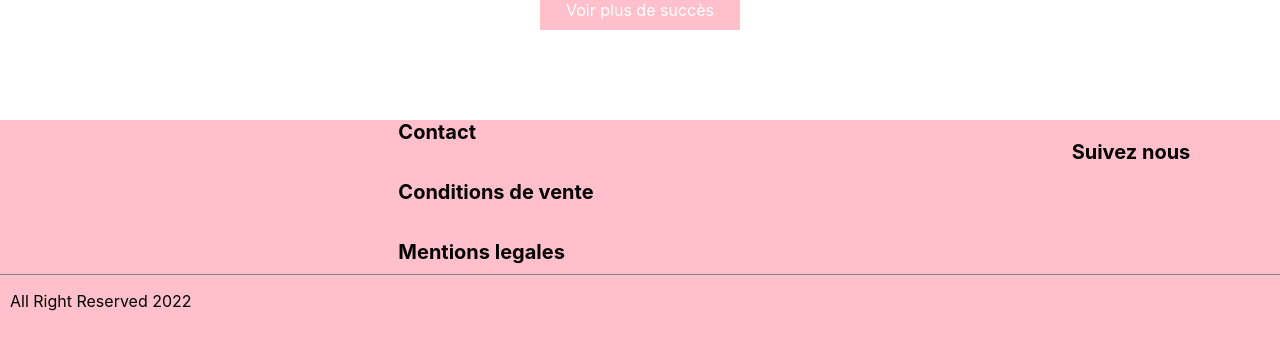
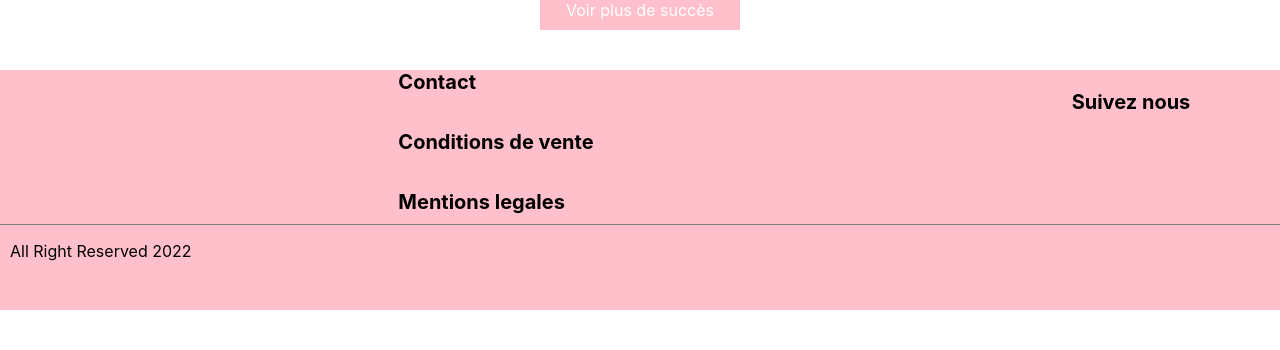
Before and after one commit to yohanetifier/du-regard-a-la-manucure, a React (Create React App) app: page / in a window 1280 px wide. Shown: the part 4045-4395 px from the top of the page. After the commit the page ends 4355 px from the top, so only its background shows below. Built offline with nearby package versions, Linux system fonts and the light colour scheme.

Commit message:
DRALM-22 animation on the footer scale the wrapper

```diff
--- a/src/components/Footer/Footer.module.scss
+++ b/src/components/Footer/Footer.module.scss
@@ -1,6 +1,6 @@
 @use '../../styles/utils/variables.scss' as var;
 
-.conditionsdevente ,.mentionslegales ,.contact, /* .follow */ {
+.conditionsdevente ,.mentionslegales ,.contact, {
     font-size: 20px;
     font-weight: bold;
 }
@@ -8,7 +8,6 @@
 .conditionsdevente ,.mentionslegales ,.contact {
     text-decoration: none;
     color: black;
-    // margin-bottom: 10px;
     outline: none;
 }
 
@@ -16,10 +15,10 @@
     display: grid;
     grid-template-columns: repeat(12, 1fr);
     grid-template-rows: repeat(5, 20%);
-    // border: 2px solid red;
-    margin-top: 50px;
+    // margin-top: 50px;
     background-color: pink;
     height: 30vh;
+    // height: 100%;
     @media screen and (max-width: map-get(var.$breakpoints, "phone-down")){
         height: 40vh;
     }
@@ -27,7 +26,6 @@
 
 
 .firstwrapper {
-//    border: 2px solid orange;
    grid-row: 1 / 4;
    grid-column: 1 / 13;
    display: grid;
@@ -36,7 +34,6 @@
 .imgwrapper {
     grid-column: 1 / 6;
     grid-row: 1 / 4;
-    // border: 2px solid purple;
 }
 
 .menu {
@@ -55,21 +52,8 @@
     justify-content: space-between;
 }
 
-// .followwrapper {
-//     grid-column: 7 / 8;
-//     display: flex;
-//     flex-direction: column;
-//     margin-right: 10px;
-//     @media screen and (max-width: "500px" ){
-//         grid-row: 2 / 4;
-//         grid-column: 1 / 6;
-//         // margin-top: -20px;
-
-//     }
-// }
 
 .bottomwrapper {
-    // border: 2px solid orange;
     grid-column: 1 / 13;
     grid-row: 4 / 6;
     border-top: 1px solid grey;
@@ -82,8 +66,6 @@
     }
 
 }
-
-// .icon {
-//     display: flex;
-//     justify-content: space-between;
-// }
+.layoutwrapper {
+    min-height: 30vh;
+}
--- a/src/components/Footer/Footer.tsx
+++ b/src/components/Footer/Footer.tsx
@@ -5,11 +5,16 @@ import { faTwitter } from '@fortawesome/free-brands-svg-icons';
 import { faInstagram } from '@fortawesome/free-brands-svg-icons';
 import {Link} from 'react-router-dom';
 import Follow from '../Follow/Follow'
+import {motion} from 'framer-motion';
 
 interface Link {
     label: string
     to: string
     className: string
+}
+
+interface Props {
+    animation: boolean
 }
 
 const FooterLink: Link[] = [
@@ -30,10 +35,26 @@ const FooterLink: Link[] = [
     },
 ]
 
-function Footer() {
+function Footer({animation}: Props) {
+    // const wrapperAppear, setWrapperApper
     return (
-        <div className={styles.mainwrapper}>
-            <div className={styles.firstwrapper}>
+        <div className={styles.layoutwrapper}>
+       {animation &&
+       <motion.div
+       className={styles.mainwrapper}
+       initial={{
+        scaleY: 0,
+        transformOrigin: `bottom`
+    }}
+       animate={{
+        scaleY: 1,
+        transformOrigin: `bottom`,
+    }}
+    transition={{
+        duration: 1
+    }}
+       >
+             <div className={styles.firstwrapper}>
                 <div className={styles.imgwrapper}>
                     <img src="" alt="" className={styles.img} />
                 </div>
@@ -46,9 +67,10 @@ function Footer() {
                     <Follow />
                 </div>
             </div>
-            <div className={styles.bottomwrapper}>
+             <div className={styles.bottomwrapper}>
                 <p>All Right Reserved 2022</p>
             </div>
+        </motion.div>}
         </div>
     )
 };
--- a/src/components/Home/Home.tsx
+++ b/src/components/Home/Home.tsx
@@ -8,8 +8,11 @@ import Footer from '../Footer/Footer';
 import imgBelowRight from '../../assets/images/apostolos-vamvouras-Mky1mc85XQQ-unsplash (1).jpg'
 import img1 from '../../assets/images/clay-banks-_3Sud4WPPYE-unsplash.jpg';
 
+export interface Props {
+    animationDone(arg: boolean): void
+}
 
-function Home() {
+function Home({animationDone}: Props) {
 
     return (
         <div className={styles.wrapper}>
@@ -31,8 +34,8 @@ function Home() {
             />
             <SecondSection />
             <Services />
-            <Work />
-            <Footer />
+            <Work animationDone={animationDone}/>
+            {/* <Footer /> */}
         </div>
     )
 }
--- a/src/components/Routes/Routes.tsx
+++ b/src/components/Routes/Routes.tsx
@@ -1,4 +1,4 @@
-import React from 'react';
+import {createContext, useState} from 'react';
 import { Routes, Route } from 'react-router-dom'
 import Header from '../Header/Header'
 import './App.css';
@@ -9,20 +9,30 @@ import test from '../../assets/images/amy-shamblen-xwM61TPMlYk-unsplash.jpg';
 import About from '../About/About';
 import Prestations from '../Prestations/Prestations';
 import Success from '../Success/Success';
+import Footer from '../Footer/Footer';
 
 function App() {
+  const AnimationDone = createContext(false);
+  const [lastAnimationIsOver, setLastAnimationIsOver ] = useState(false);
 
   return (
     <>
+
       <Header />
       <Routes>
-        <Route path="/" element={<Home />} />
+        <Route path="/" element={<Home animationDone={setLastAnimationIsOver}/>} />
         <Route path="/services" element={<Service img={test} />} />
         <Route path="/contact" element={<Contact />} />
         <Route path="/about" element={<About />} />
         <Route path="/prestations" element={<Prestations />} />
         <Route path="/succes" element={<Success />} />
       </Routes>
+      <AnimationDone.Provider
+      value={lastAnimationIsOver}>
+      <Footer
+      animation={lastAnimationIsOver}
+      />
+      </AnimationDone.Provider>
     </>
   );
 }
--- a/src/components/Success/Success.tsx
+++ b/src/components/Success/Success.tsx
@@ -8,9 +8,11 @@ import Image from "../Image/Image";
 import ServiceBar from "../Service/ServiceBar/ServiceBar";
 import DisplayImage from "./DisplayImage/DisplayImage";
 
-export default function Success() {
+
+export default function Success({}) {
     const [services, setServices] = useState('');
     const [img, setImg] = useState([]);
+
 
     const assets = [
         {
--- a/src/components/Work/Work.tsx
+++ b/src/components/Work/Work.tsx
@@ -8,9 +8,9 @@ import Title from "../Title/Title";
 import { Link } from 'react-router-dom';
 import { motion, useInView } from 'framer-motion';
 import { useRef, useState } from 'react';
+import { Props } from '../Home/Home';
 
-
-function Work() {
+function Work({animationDone}: Props ) {
     const [firstAnimationIsOver ,setFirstAnimationIsOver] = useState(false);
     const [secondAnimationIsOver ,setSecondAnimationIsOver] = useState(false);
     const wrapper = useRef(null);
@@ -104,6 +104,7 @@ function Work() {
             transition={{
                 duration: 1
             }}
+            onAnimationComplete={() => animationDone(true)}
             >
                 <Link to="/succes" className={styles.link}>Voir plus de succès</Link>
             </motion.div>}
```
